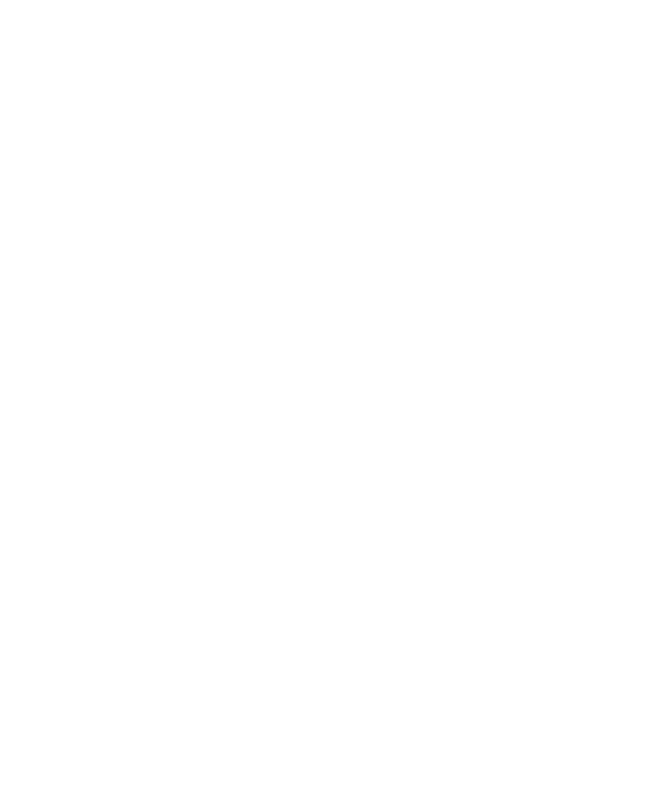
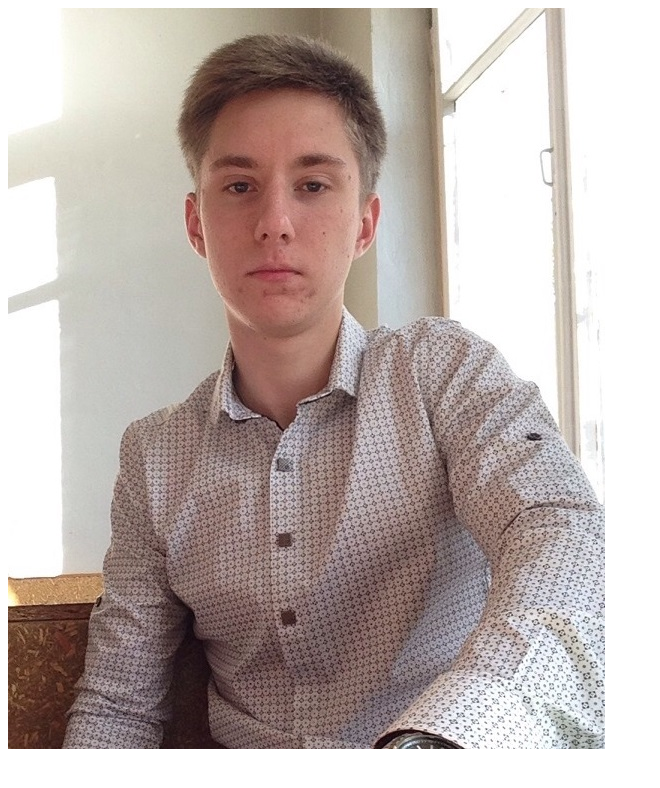
Before and after one commit to lefun4ik/rsschool-cv, a plain HTML site: page index.html in a window 1280 px wide. Shown: the whole page, without its empty margins (0-660 px from the left). Drawn offline with Linux system fonts and the light colour scheme.

Commit message:
feat: add my photo

```diff
--- a/index.html
+++ b/index.html
@@ -7,6 +7,6 @@
 	<title>Alexey Tsvirkun RSS CV</title>
 </head>
 <body>
-
+	<img src="img/ava.jpg" alt="My Photo">
 </body>
 </html>
```
Also changed, not shown: img/ava.jpg (added).
